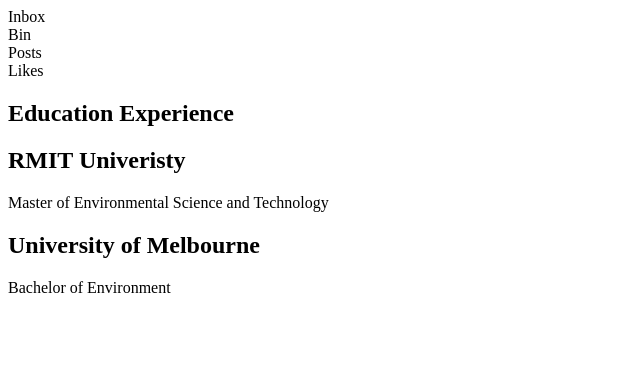
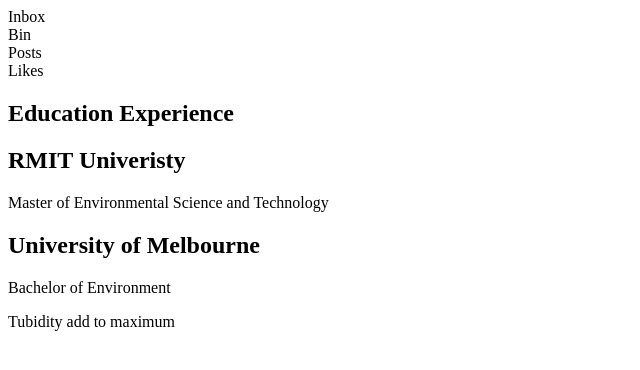
Before and after one commit to evachengrq/git-playground, a plain HTML site: page index.html in a window 1280 px wide. Shown: the whole page, without its empty margins (0-640 px from the left). Drawn offline with Linux system fonts and the light colour scheme.

Commit message:
add turbidity

```diff
--- a/index.html
+++ b/index.html
@@ -21,5 +21,8 @@
                 <p>Bachelor of Environment</p>
             </div>
         </section>
+        <section>
+            <div>Tubidity add to maximum</div>
+        </section>
     </main>
 </html>
```
